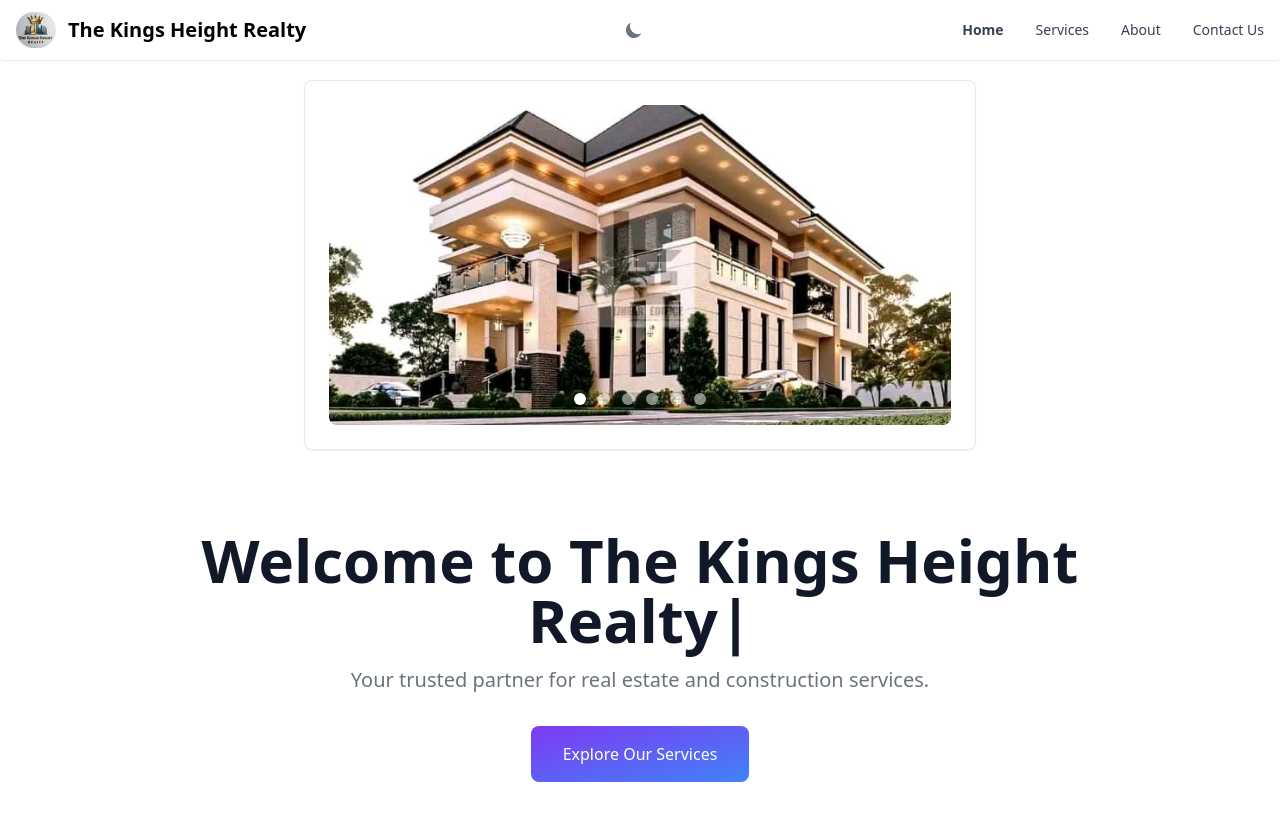
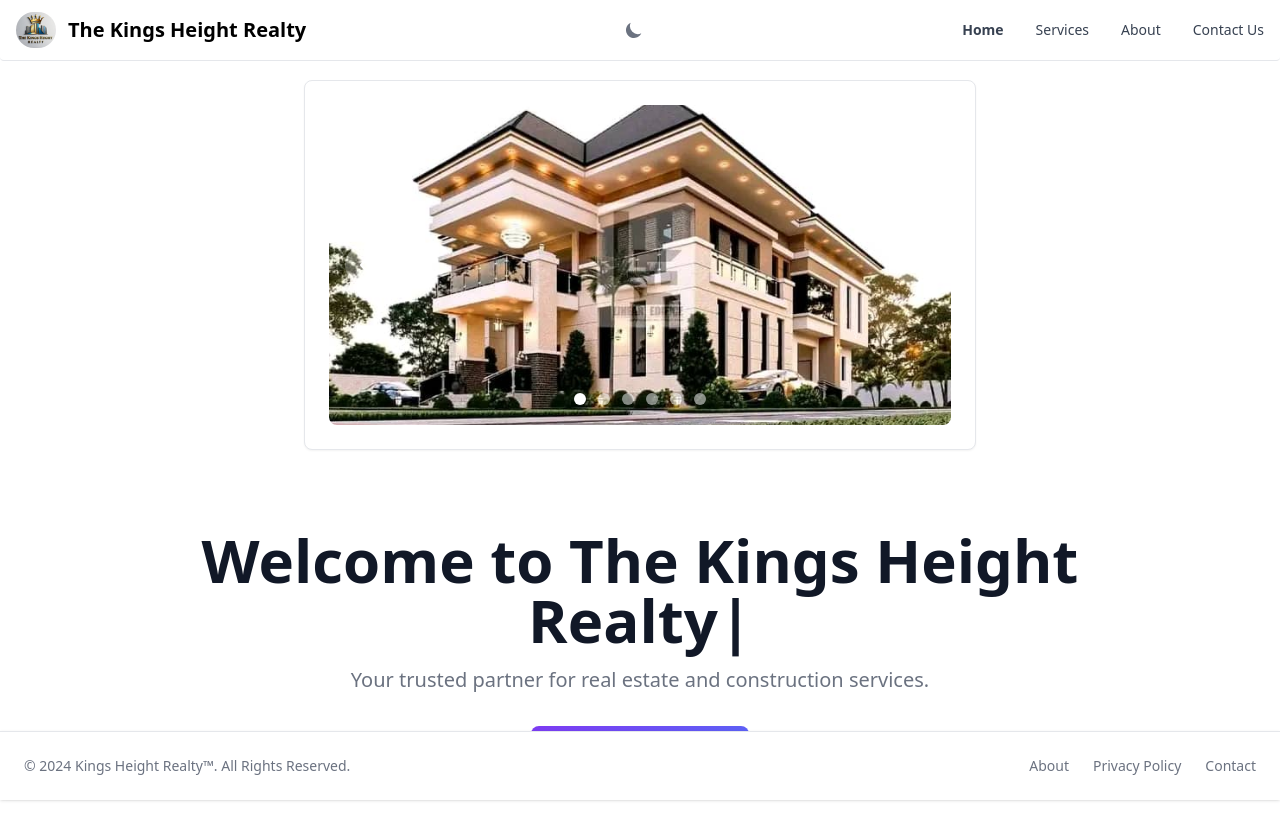
Before and after one commit to douglastawile/the-kings-height-realty, a React (Vite) app: page / in a window 1280 px wide. Shown: the top 840 px of the page. Built offline with nearby package versions, Linux system fonts and the light colour scheme.

Commit message:
Finished with the footer

```diff
--- a/src/App.jsx
+++ b/src/App.jsx
@@ -2,6 +2,7 @@
 import { Flowbite } from "flowbite-react";
 import Navigation from "./components/Navigation";
 import Home from "./pages/Home";
+import Footer from "./components/Footer";
 
 export default function App() {
   return (
@@ -39,6 +40,7 @@
             />
           </Routes>
         </main>
+        <Footer />
       </Flowbite>
     </BrowserRouter>
   );
--- /dev/null
+++ b/src/components/Footer.jsx
@@ -0,0 +1,41 @@
+import { Link } from "react-router-dom";
+
+const Footer = () => {
+  return (
+    <>
+      <footer className="fixed bottom-0 left-0 z-20 w-full p-4 bg-white border-t border-gray-200 shadow md:flex md:items-center md:justify-between md:p-6 dark:bg-gray-800 dark:border-gray-600">
+        <span className="text-sm text-gray-500 sm:text-center dark:text-gray-400">
+          &copy; {new Date().getFullYear()}{" "}
+          <Link to="/" className="hover:underline">
+            Kings Height Realty™
+          </Link>
+          . All Rights Reserved.
+        </span>
+        <ul className="flex flex-wrap items-center mt-3 text-sm font-medium text-gray-500 dark:text-gray-400 sm:mt-0">
+          <li>
+            <Link to="/about" className="hover:underline me-4 md:me-6">
+              About
+            </Link>
+          </li>
+          <li>
+            <Link to="#" className="hover:underline me-4 md:me-6">
+              Privacy Policy
+            </Link>
+          </li>
+          {/* <li>
+            <Link to="#" className="hover:underline me-4 md:me-6">
+              Licensing
+            </Link>
+          </li> */}
+          <li>
+            <Link to="/contact" className="hover:underline">
+              Contact
+            </Link>
+          </li>
+        </ul>
+      </footer>
+    </>
+  );
+};
+
+export default Footer;
```
